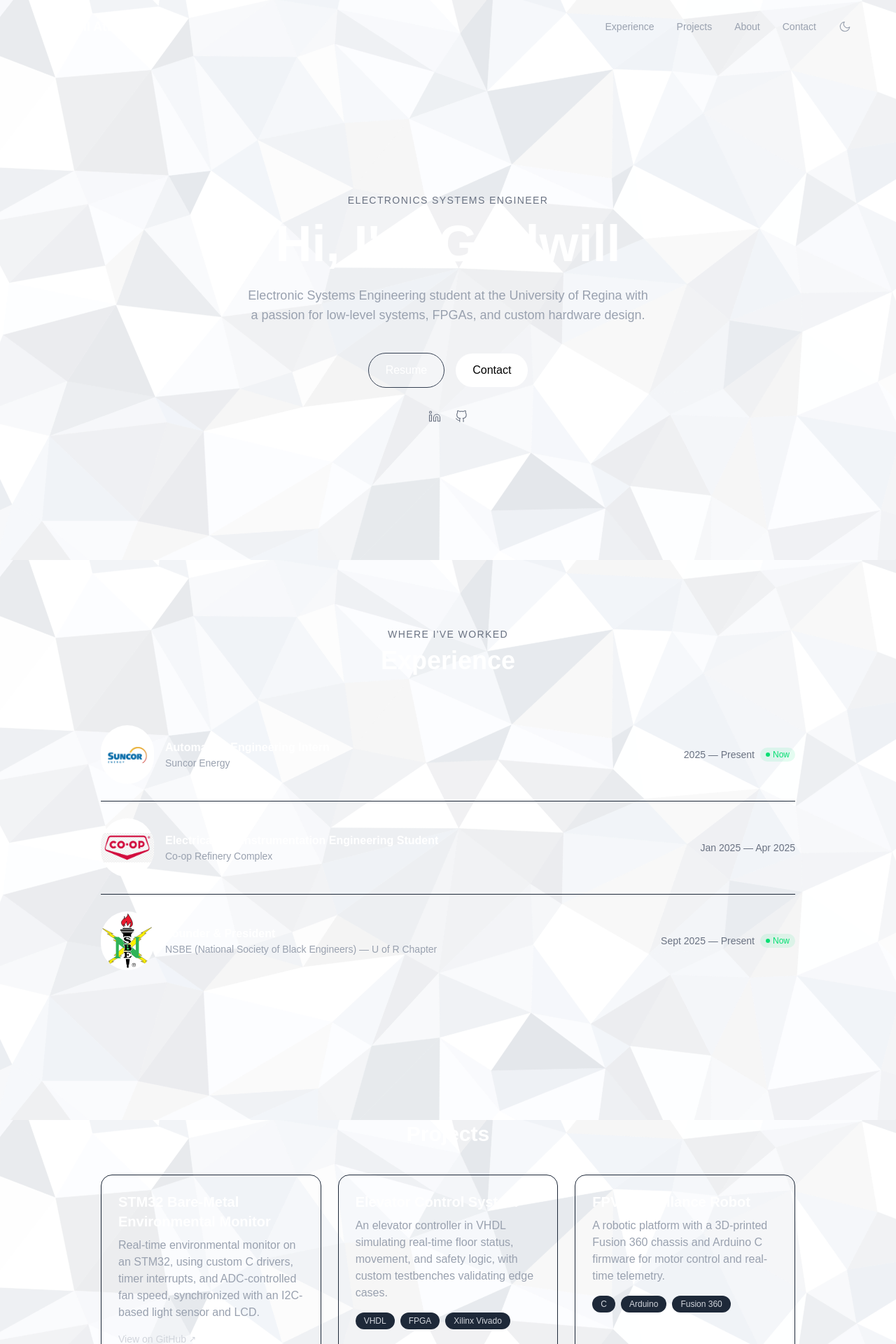
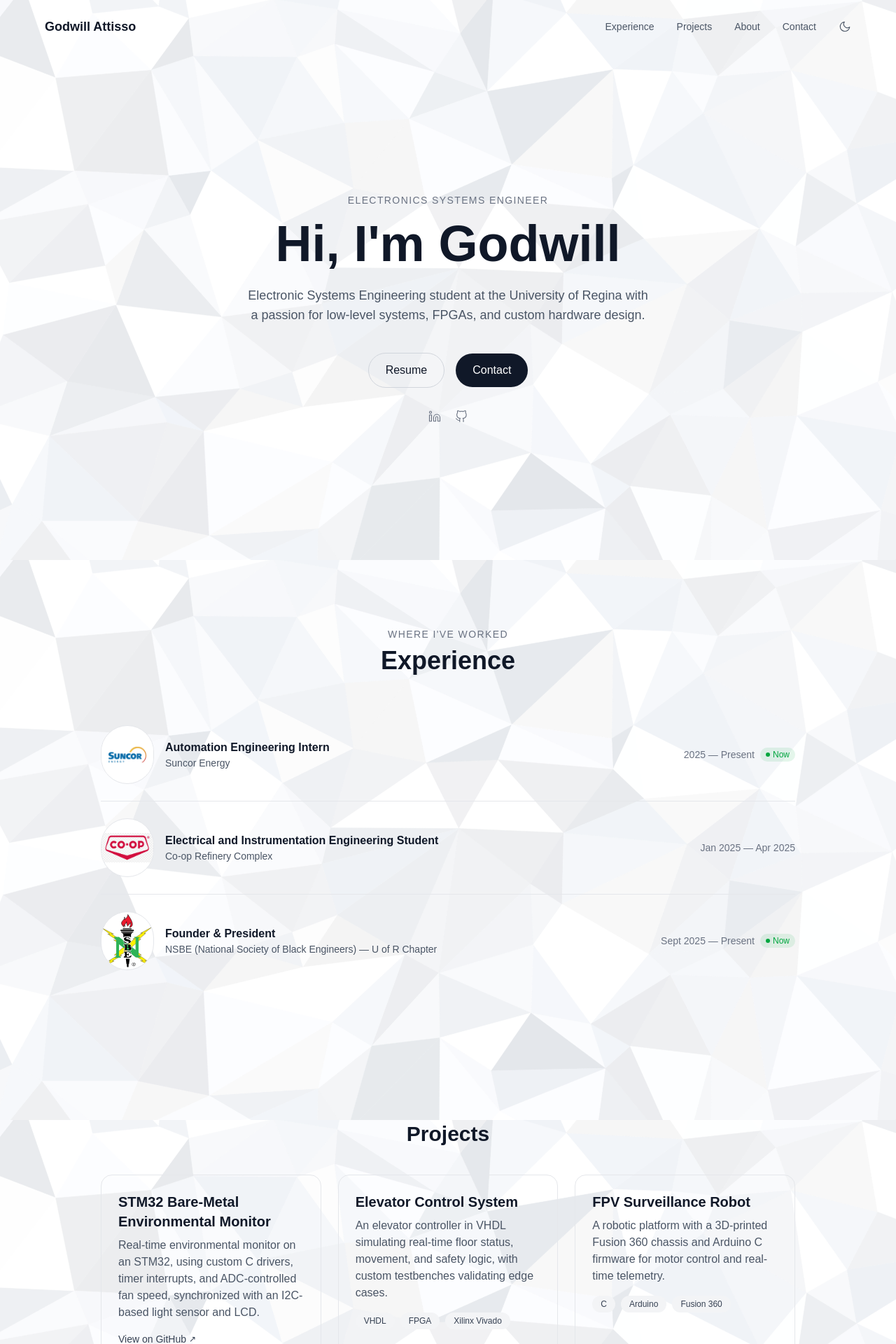
Before and after one commit to godwillattisso/portfolio, a Next.js app: page / in a window 1280 px wide. Shown: the top 1920 px of the page at 70% size. Built offline with nearby package versions, Linux system fonts and the light colour scheme.

Commit message:
fixed the dark/light mode on each components folder

```diff
--- a/app/globals.css
+++ b/app/globals.css
@@ -23,6 +23,13 @@ body {
   color: var(--foreground);
   font-family: Arial, Helvetica, sans-serif;
   transition:
+    background-color 0.8s ease,
+    color 0.8s ease;
+}
+
+* {
+  transition:
     background-color 0.5s ease,
-    color 0.5s ease;
+    color 0.5s ease,
+    border-color 0.5s ease;
 }
--- a/components/Experience.tsx
+++ b/components/Experience.tsx
@@ -6,7 +6,7 @@ export default function Experience() {
       <p className="text-center text-sm tracking-widest text-gray-500 mb-2">
         WHERE I'VE WORKED
       </p>
-      <h2 className="text-4xl font-bold text-white mb-12 text-center">
+      <h2 className="text-4xl font-bold text-gray-900 dark:text-white mb-12 text-center">
         Experience
       </h2>
 
--- a/components/ExperienceItem.tsx
+++ b/components/ExperienceItem.tsx
@@ -14,9 +14,9 @@ export default function ExperienceItem({
   logo,
 }: ExperienceItemProps) {
   return (
-    <div className="flex items-center justify-between gap-6 py-6 border-b border-gray-800 last:border-0">
+    <div className="flex items-center justify-between gap-6 py-6 border-b border-gray-200 dark:border-gray-800 last:border-0">
       <div className="flex items-center gap-4">
-        <div className="w-19 h-21 rounded-full bg-white flex items-center justify-center overflow-hidden shrink-0">
+        <div className="w-19 h-21 rounded-full bg-white flex items-center justify-center overflow-hidden shrink-0 border border-gray-200 dark:border-transparent">
           {logo ? (
             <img
               src={logo}
@@ -30,15 +30,17 @@ export default function ExperienceItem({
           )}
         </div>
         <div>
-          <h3 className="font-semibold text-white">{role}</h3>
-          <p className="text-gray-400 text-sm">{org}</p>
+          <h3 className="font-semibold text-gray-900 dark:text-white">
+            {role}
+          </h3>
+          <p className="text-gray-600 dark:text-gray-400 text-sm">{org}</p>
         </div>
       </div>
       <div className="flex items-center gap-2 text-sm text-gray-500 whitespace-nowrap">
         {dates}
         {current && (
-          <span className="flex items-center gap-1 text-green-400 text-xs bg-green-400/10 px-2 py-0.5 rounded-full">
-            <span className="w-1.5 h-1.5 rounded-full bg-green-400" />
+          <span className="flex items-center gap-1 text-green-600 dark:text-green-400 text-xs bg-green-600/10 dark:bg-green-400/10 px-2 py-0.5 rounded-full">
+            <span className="w-1.5 h-1.5 rounded-full bg-green-600 dark:bg-green-400" />
             Now
           </span>
         )}
--- a/components/Hero.tsx
+++ b/components/Hero.tsx
@@ -49,23 +49,23 @@ export default function Hero() {
       <p className="text-sm tracking-widest text-gray-500 mb-4 uppercase">
         Electronics Systems Engineer
       </p>
-      <h1 className="text-5xl md:text-7xl font-bold text-white mb-6">
+      <h1 className="text-5xl md:text-7xl font-bold text-gray-900 dark:text-white mb-6">
         Hi, I&apos;m Godwill
       </h1>
-      <p className="max-w-xl text-gray-400 text-lg mb-10">
+      <p className="max-w-xl text-gray-600 dark:text-gray-400 text-lg mb-10">
         Electronic Systems Engineering student at the University of Regina with
         a passion for low-level systems, FPGAs, and custom hardware design.
       </p>
       <div className="flex items-center gap-4 mb-8">
         <button
           onClick={() => setShowResumePopup(true)}
-          className="px-6 py-3 rounded-full border border-gray-700 text-white hover:border-gray-500 transition"
+          className="px-6 py-3 rounded-full border border-gray-300 dark:border-gray-700 text-gray-900 dark:text-white hover:border-gray-400 dark:hover:border-gray-500 transition"
         >
           Resume
         </button>
         <a
           href="#contact"
-          className="px-6 py-3 rounded-full bg-white text-black font-medium hover:bg-gray-200 transition"
+          className="px-6 py-3 rounded-full bg-gray-900 text-white dark:bg-white dark:text-black font-medium hover:bg-gray-700 dark:hover:bg-gray-200 transition"
         >
           Contact
         </a>
@@ -75,7 +75,7 @@ export default function Hero() {
           href="https://linkedin.com/in/godwillattisso"
           target="_blank"
           rel="noopener noreferrer"
-          className="hover:text-white transition"
+          className="hover:text-gray-900 dark:hover:text-white transition"
           aria-label="LinkedIn"
         >
           <LinkedinIcon />
@@ -84,7 +84,7 @@ export default function Hero() {
           href="https://github.com/godwillattisso"
           target="_blank"
           rel="noopener noreferrer"
-          className="hover:text-white transition"
+          className="hover:text-gray-900 dark:hover:text-white transition"
           aria-label="GitHub"
         >
           <GithubIcon />
@@ -98,7 +98,7 @@ export default function Hero() {
             animate={{ opacity: 1 }}
             exit={{ opacity: 0 }}
             transition={{ duration: 0.2 }}
-            className="fixed inset-0 bg-black/70 flex items-center justify-center z-[100] px-4"
+            className="fixed inset-0 bg-black/50 dark:bg-black/70 flex items-center justify-center z-[100] px-4"
             onClick={() => setShowResumePopup(false)}
           >
             <motion.div
@@ -106,17 +106,17 @@ export default function Hero() {
               animate={{ opacity: 1, scale: 1, y: 0 }}
               exit={{ opacity: 0, scale: 0.95, y: 10 }}
               transition={{ duration: 0.2 }}
-              className="bg-zinc-900 border border-gray-800 rounded-2xl p-8 max-w-sm text-center"
+              className="bg-white dark:bg-zinc-900 border border-gray-200 dark:border-gray-800 rounded-2xl p-8 max-w-sm text-center"
               onClick={(e) => e.stopPropagation()}
             >
-              <h3 className="text-lg font-semibold text-white mb-2">
+              <h3 className="text-lg font-semibold text-gray-900 dark:text-white mb-2">
                 Want my resume?
               </h3>
-              <p className="text-gray-400 mb-6">
+              <p className="text-gray-600 dark:text-gray-400 mb-6">
                 Reach out to me at{" "}
                 <a
                   href="mailto:attisso.godwill@gmail.com"
-                  className="text-white underline underline-offset-2"
+                  className="text-gray-900 dark:text-white underline underline-offset-2"
                 >
                   attisso.godwill@gmail.com
                 </a>{" "}
@@ -124,7 +124,7 @@ export default function Hero() {
               </p>
               <button
                 onClick={() => setShowResumePopup(false)}
-                className="px-5 py-2 rounded-full bg-white text-black text-sm font-medium hover:bg-gray-200 transition"
+                className="px-5 py-2 rounded-full bg-gray-900 text-white dark:bg-white dark:text-black text-sm font-medium hover:bg-gray-700 dark:hover:bg-gray-200 transition"
               >
                 Close
               </button>
--- a/components/Navbar.tsx
+++ b/components/Navbar.tsx
@@ -3,18 +3,32 @@ import ThemeToggle from "./ThemeToggle";
 export default function Navbar() {
   return (
     <nav className="fixed top-0 left-0 w-full flex items-center justify-between px-8 md:px-16 py-6 bg-transparent z-50">
-      <span className="font-bold text-lg text-white">Godwill Attisso</span>
-      <div className="flex items-center gap-8 text-sm text-gray-400">
-        <a href="#experience" className="hover:text-white transition">
+      <span className="font-bold text-lg text-gray-900 dark:text-white">
+        Godwill Attisso
+      </span>
+      <div className="flex items-center gap-8 text-sm text-gray-600 dark:text-gray-400">
+        <a
+          href="#experience"
+          className="hover:text-gray-900 dark:hover:text-white transition"
+        >
           Experience
         </a>
-        <a href="#projects" className="hover:text-white transition">
+        <a
+          href="#projects"
+          className="hover:text-gray-900 dark:hover:text-white transition"
+        >
           Projects
         </a>
-        <a href="#about" className="hover:text-white transition">
+        <a
+          href="#about"
+          className="hover:text-gray-900 dark:hover:text-white transition"
+        >
           About
         </a>
-        <a href="#contact" className="hover:text-white transition">
+        <a
+          href="#contact"
+          className="hover:text-gray-900 dark:hover:text-white transition"
+        >
           Contact
         </a>
         <ThemeToggle />
--- a/components/ProjectCard.tsx
+++ b/components/ProjectCard.tsx
@@ -18,12 +18,14 @@ export default function ProjectCard({
       href={link}
       target={link ? "_blank" : undefined}
       rel={link ? "noopener noreferrer" : undefined}
-      className="block p-6 rounded-2xl border border-gray-800 hover:border-gray-600 transition"
+      className="block p-6 rounded-2xl border border-gray-200 dark:border-gray-800 hover:border-gray-400 dark:hover:border-gray-600 transition"
     >
-      <h3 className="text-xl font-semibold text-white mb-2">{title}</h3>
-      <p className="text-gray-400 mb-4">{description}</p>
+      <h3 className="text-xl font-semibold text-gray-900 dark:text-white mb-2">
+        {title}
+      </h3>
+      <p className="text-gray-600 dark:text-gray-400 mb-4">{description}</p>
       {link && (
-        <p className="flex items-center gap-1 text-sm text-gray-300 mb-4">
+        <p className="flex items-center gap-1 text-sm text-gray-700 dark:text-gray-300 mb-4">
           View on GitHub <span className="text-xs">↗</span>
         </p>
       )}
@@ -31,7 +33,7 @@ export default function ProjectCard({
         {stack.map((tech) => (
           <span
             key={tech}
-            className="text-xs px-3 py-1 rounded-full bg-gray-800 text-gray-300"
+            className="text-xs px-3 py-1 rounded-full bg-gray-100 text-gray-700 dark:bg-gray-800 dark:text-gray-300"
           >
             {tech}
           </span>
--- a/components/Projects.tsx
+++ b/components/Projects.tsx
@@ -3,7 +3,7 @@ import ProjectCard from "@/components/ProjectCard";
 export default function Projects() {
   return (
     <section id="projects" className="max-w-5xl mx-auto px-4 py-24">
-      <h2 className="text-3xl font-bold text-white mb-10 text-center">
+      <h2 className="text-3xl font-bold text-gray-900 dark:text-white mb-10 text-center">
         Projects
       </h2>
       <div className="grid gap-6 sm:grid-cols-2 lg:grid-cols-3">
--- a/components/ThemeToggle.tsx
+++ b/components/ThemeToggle.tsx
@@ -44,8 +44,6 @@ export default function ThemeToggle() {
   const { theme, setTheme } = useTheme();
   const [mounted, setMounted] = useState(false);
 
-  // Avoid rendering theme-dependent UI until mounted on the client,
-  // since the server doesn't know the user's theme yet (prevents mismatch errors)
   useEffect(() => {
     setMounted(true);
   }, []);
@@ -57,7 +55,7 @@ export default function ThemeToggle() {
   return (
     <button
       onClick={() => setTheme(theme === "dark" ? "light" : "dark")}
-      className="text-gray-400 hover:text-white transition"
+      className="text-gray-600 dark:text-gray-400 hover:text-gray-900 dark:hover:text-white transition"
       aria-label="Toggle theme"
     >
       {theme === "dark" ? <SunIcon /> : <MoonIcon />}
```
Also changed, not shown: components/Contact.tsx (+18 -10 lines).
